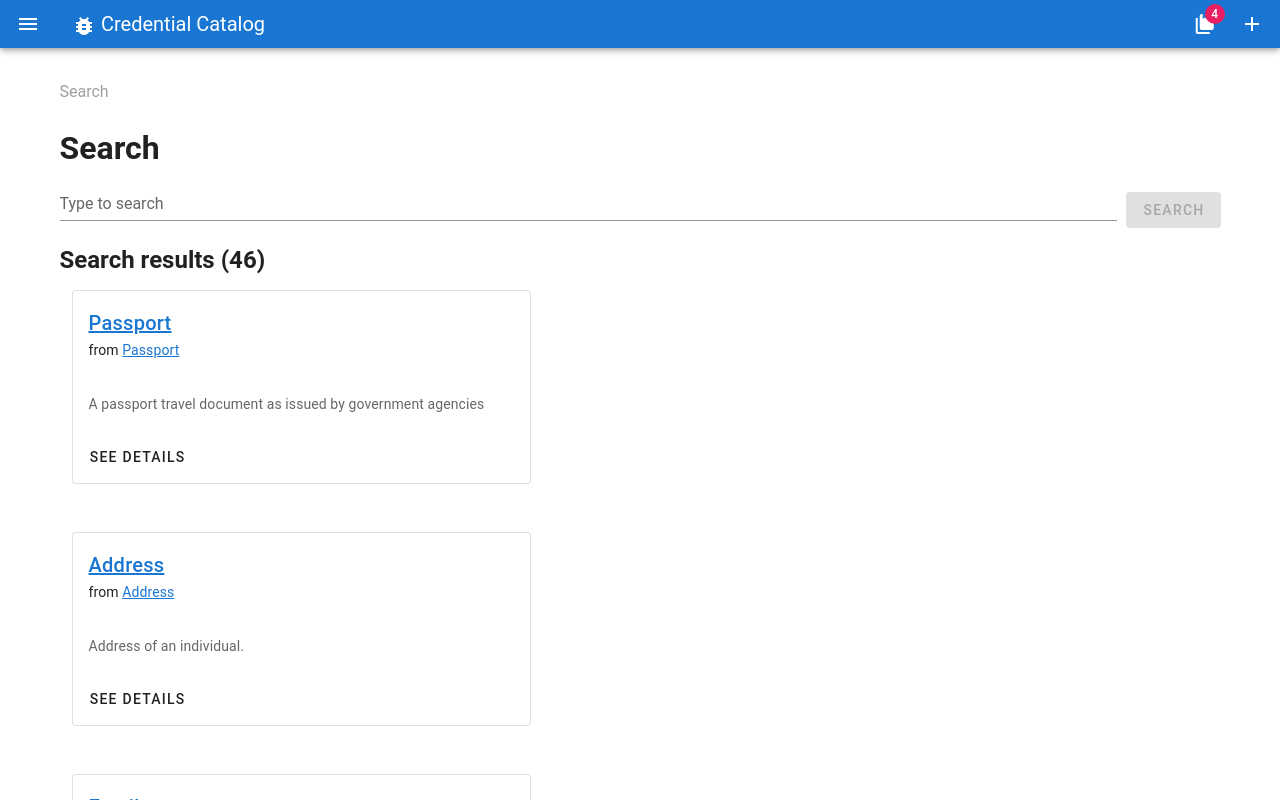
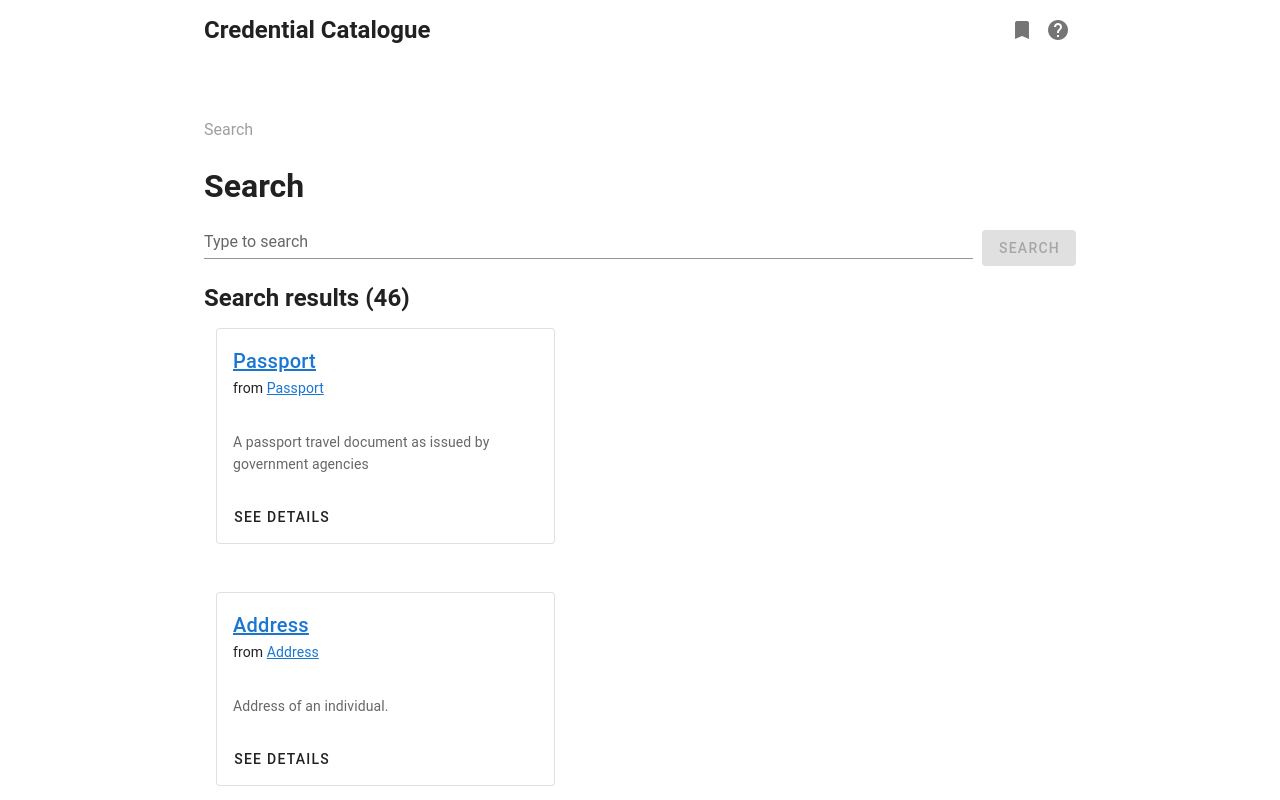
Before and after one commit to tno-ssi-lab/credential-catalog, a Vue app: page /credentials/1#/search in a window 1280 px wide. Shown: the top 800 px of the page. Built offline with nearby package versions, Linux system fonts and the light colour scheme; a small style sheet from the web is missing; what @vuejs-community/vue-filter-date-format would draw is missing.

Commit message:
Working on layout and navigation

```diff
--- a/src/App.vue
+++ b/src/App.vue
@@ -1,5 +1,6 @@
 <template>
   <v-app>
+    <!--
     <v-navigation-drawer v-model="drawer" app dark>
       <v-list-item>
         <v-list-item-content>
@@ -29,7 +30,7 @@
 
     <bundle-drawer v-model="bundleDrawer"></bundle-drawer>
 
-    <v-app-bar app color="primary" dark dense>
+    <v-app-bar app color="white" dense>
       <v-app-bar-nav-icon @click="drawer = !drawer"></v-app-bar-nav-icon>
 
       <v-toolbar-title>
@@ -37,7 +38,6 @@
           :to="{ name: 'search' }"
           style="text-decoration:none;color:white"
         >
-          <v-icon>mdi-bug</v-icon>
           Credential Catalog
         </router-link>
       </v-toolbar-title>
@@ -59,8 +59,23 @@
       </v-btn>
     </v-app-bar>
 
+    -->
+
     <v-content>
-      <v-container>
+      <v-container fluid class="container">
+        <nav class="d-flex">
+          <h1 class="nav-title">
+            Credential Catalogue
+          </h1>
+          <v-spacer></v-spacer>
+
+          <v-btn icon>
+            <v-icon>mdi-bookmark</v-icon>
+          </v-btn>
+          <v-btn icon>
+            <v-icon>mdi-help-circle</v-icon>
+          </v-btn>
+        </nav>
         <router-view></router-view>
       </v-container>
     </v-content>
@@ -68,13 +83,13 @@
 </template>
 
 <script>
-import BundleDrawer from "./components/bundle/BundleDrawer"
+//import BundleDrawer from "./components/bundle/BundleDrawer"
 import { mapGetters } from "vuex"
 
 export default {
   name: "App",
   components: {
-    BundleDrawer,
+    //BundleDrawer,
   },
   data: () => {
     return {
@@ -85,3 +100,19 @@ export default {
   computed: mapGetters(["bundleCredentials"]),
 }
 </script>
+
+<style scoped>
+.container {
+  margin: 0 auto;
+}
+
+nav {
+  margin-bottom: 50px;
+}
+
+@media only screen and (min-width: 768px) {
+  .container {
+    width: 70%;
+  }
+}
+</style>
```
Also changed, not shown: src/views/credential-detail/CredentialDetail.vue (+11 -10 lines).
